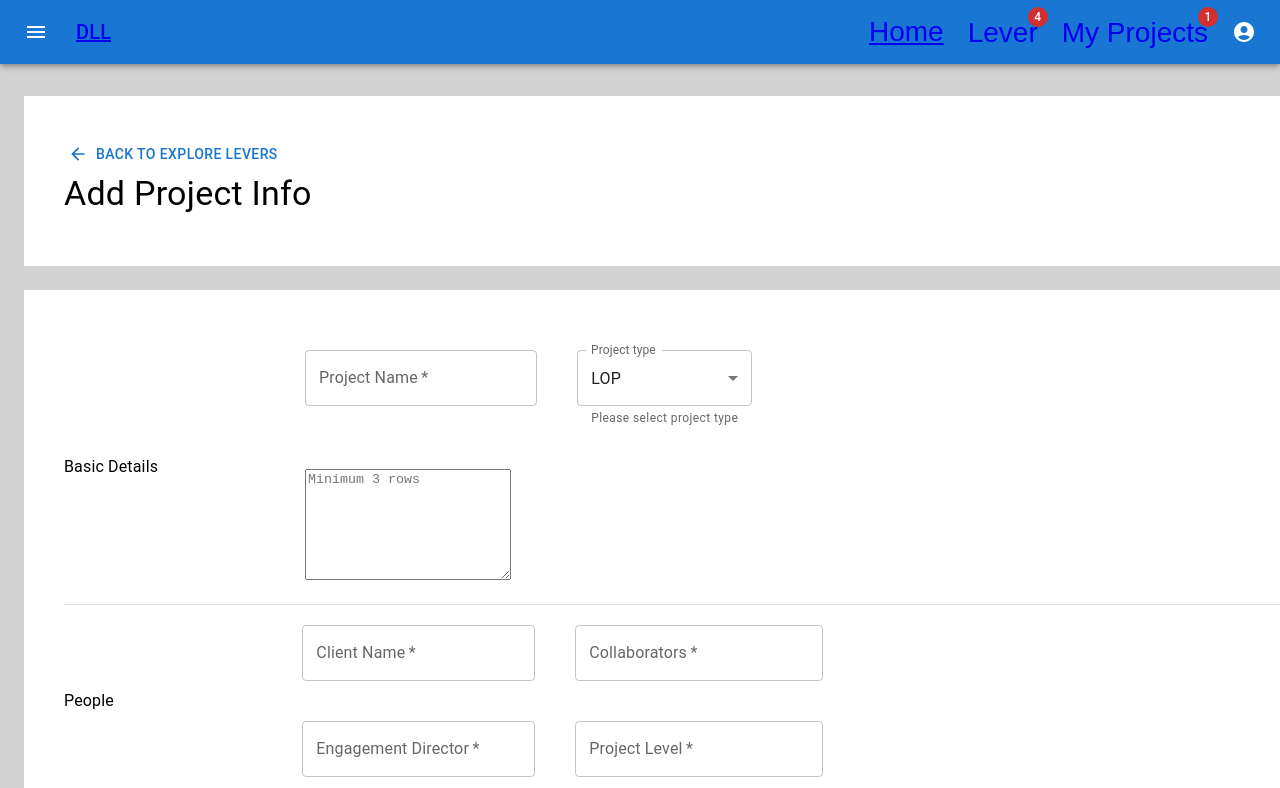
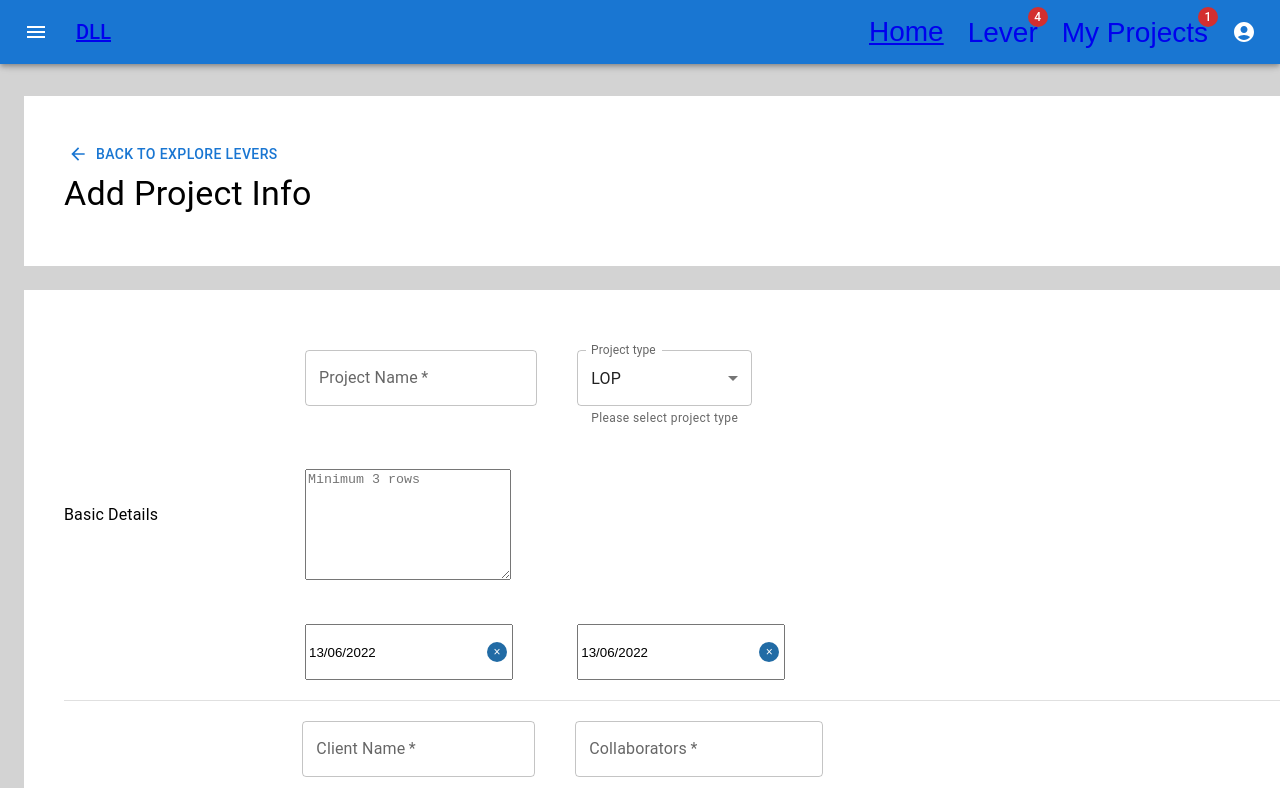
Before and after one commit to clinto-abraham/SI-Tracker, a React (Create React App) app: page /form in a window 1280 px wide. Shown: the top 788 px of the page. Built offline with nearby package versions, Linux system fonts and the light colour scheme.

Commit message:
Add = npm i react-datepicker

```diff
--- a/src/components/Forms/index.tsx
+++ b/src/components/Forms/index.tsx
@@ -12,8 +12,11 @@ import {
   TextFieldProps,
   Typography,
 } from "@mui/material";
-import { LocalizationProvider } from "@mui/x-date-pickers/LocalizationProvider";
-import { DatePicker } from "@mui/x-date-pickers/DatePicker/index.d";
+// import { LocalizationProvider } from "@mui/x-date-pickers/LocalizationProvider";
+// import { DatePicker } from "@mui/x-date-pickers/DatePicker/index.d";
+
+import DatePicker from "react-datepicker";
+import "react-datepicker/dist/react-datepicker.css";
 
 import ModalForm from "../Modal";
 import RadioForm from "../Radio";
@@ -69,6 +72,8 @@ const Form = () => {
   const handleChangeDate = (newValue: Date | null) => {
     setValueDate(newValue);
   };
+
+  const [startDate, setStartDate] = React.useState(new Date());
 
   const handleChangeCurrency = (event: React.ChangeEvent<HTMLInputElement>) => {
     setCurrency(event.target.value);
@@ -155,8 +160,30 @@ const Form = () => {
                     style={{ width: 200 }}
                   />
                 </Grid>
+
+                <Grid item xs={3} className={'grid'}>
+<DatePicker selected={startDate} onChange={(date:Date) => setStartDate(date)}
+dateFormat={'dd/MM/yyyy'}
+filterDate={(date:Date) => date.getDate() !== 6 && date.getDate() !== 0}
+isClearable
+ariaLabelledBy="Pick date"
+showYearDropdown
+className={'date'}
+/>
+</Grid>
+<Grid item xs={9} className={'grid'}>
+<DatePicker selected={startDate} onChange={(date:Date) => setStartDate(date)}
+dateFormat={'dd/MM/yyyy'}
+filterDate={(date:Date) => date.getDate() >= date.getDate()+1 && date.getDate() !== 0}
+isClearable
+ariaLabelledBy="Pick date"
+showYearDropdown
+className={'date'}
+/>
+</Grid>
               </Grid>
             </Grid>
+
 
 
             {/* <LocalizationProvider dateAdapter={AdapterDateFns}>
--- a/src/components/Levers/index.tsx
+++ b/src/components/Levers/index.tsx
@@ -47,7 +47,7 @@ interface leverObj {
 }
 interface store {
   state: {}[];
-  lever: {}[leverObj];
+  lever: any;
   levers: any;
 }
 interface TabPanelProps {
--- a/src/styles/index.css
+++ b/src/styles/index.css
@@ -27,3 +27,7 @@ code {
   color: red;
 
 }
+.date{
+  min-width: 200px;
+  min-height: 50px;
+}
```
Also changed, not shown: package.json (+5 -3 lines), 1 other file (tests, documents, lock files or other folders).
